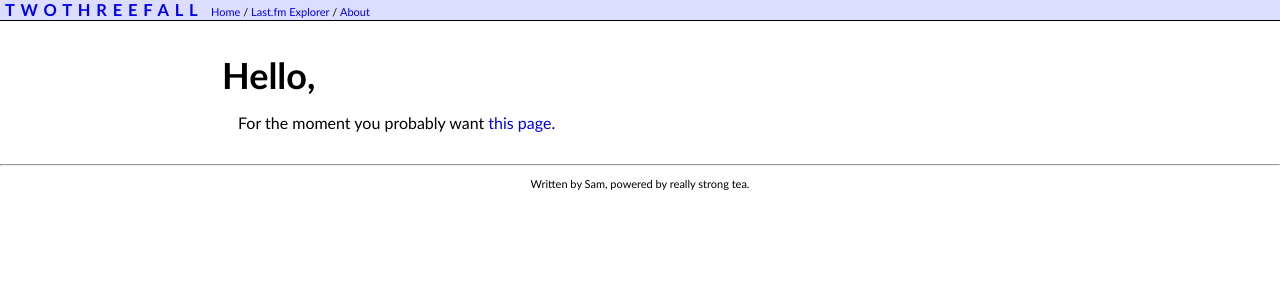
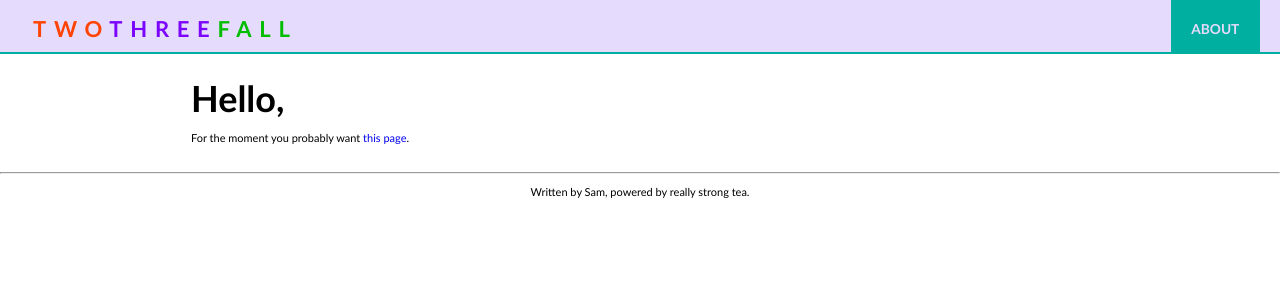
Before and after one commit to sjcorbett/twothreefall.co.uk, a Django app: template templates/landing.html in a window 1280 px wide. Shown: the top 300 px of the page. Run offline with Django 3.2, Linux system fonts and the light colour scheme; the template is opened without the code that fills it, so the values that code supplies are empty; parts of the project's set-up code (start-up, migrations or seed data) failed here and were passed over; some libraries are stand-ins or nearby versions.

Commit message:
Improve layout and style of page header, add breadcrumb template tag and set cache timeout to 1 second when running locally.

```diff
--- a/lastfmexplorer/templates/exploration/base.html
+++ b/lastfmexplorer/templates/exploration/base.html
@@ -1,6 +1,10 @@
 {% extends 'root.html' %}
-{% load reversetag %}
+{% load reversetag breadcrumbs %}
 {% block ttle %}{% block lextitle %}{% endblock %}Last.fm Explorer{% endblock %}
+{% block breadcrumbs %}
+    {{ block.super }}
+    {% breadcrumb_url "Last.fm Explorer" twothreefall.lastfmexplorer.views.start %}
+{% endblock %}
 {% block body %}
     <div id="top">
         <div id="datesandmenu">
--- a/lastfmexplorer/templates/exploration/overview.html
+++ b/lastfmexplorer/templates/exploration/overview.html
@@ -1,4 +1,10 @@
 {% extends 'exploration/base.html' %}
+
+{% load breadcrumbs %}
+{% block breadcrumbs %}
+    {{ block.super }}
+    {% breadcrumb_url context.user twothreefall.lastfmexplorer.views.overview context.user context.start context.end %}
+{% endblock %}
 
 {% block lextitle %}{{ context.user }} - {% if context.year %}{{ context.year }} - {% endif %}{% endblock %}
 {% block content %}
--- a/lastfmexplorer/templates/index.html
+++ b/lastfmexplorer/templates/index.html
@@ -1,5 +1,10 @@
 {% extends 'root.html' %}
+{% load breadcrumbs %}
 {% block ttle %}Last.fm Explorer{% endblock %}
+{% block breadcrumbs %}
+    {{ block.super }}
+    {% breadcrumb_url "Last.fm Explorer" twothreefall.lastfmexplorer.views.start %}
+{% endblock %}
 {% comment %}
 {% block javascript %}<script type="text/javascript" src="{{ MEDIA_URL }}js/update-polling.js"></script>{% endblock %}
         <p><img src="{{ MEDIA_URL }}img/site/spinner.gif"/>Contacting Last.fm to see if you exist</p>
--- a/media/style.css
+++ b/media/style.css
@@ -1,23 +1,78 @@
 /******* TWOTHREEFALL **********************************************/
 #twothreefall {
+    position: relative;
+    float: left;
     width: 100%;
-    border-bottom: 1px solid #000;
-    background-color: #ddf;
+    border-bottom: 2px solid #00afa0;
+    padding: 15px 0 10px 0;
+    background-color: #e5dbfc;
+    /* color: #fff; */
 }
 
 #twothreefall h2 {
+    float: left;
+    font-size: 2em;
     letter-spacing: 0.35em;
-    padding: 0 0.3em;
-    display: inline;
-    color: #0000bb;
+    padding: 0 0.3em 0 1.5em;
+    margin: 0;
 }
 
-#twothreefall a.ttflink:hover,
-#twothreefall a.ttflink:visited {
+.ttflink .ttfTwo {
+    color: #ff4302;
+}
+.ttflink .ttfThree {
+    color: #7b04ff;
+}
+.ttflink .ttfFall {
+    color: #00bd00;
+}
+.ttflink:hover {
     text-decoration: none;
-    color: #0000bb;
 }
 
+#twothreefall #crumbs {
+    float: left;
+    margin-top: 8px;
+}
+
+.crumblink {
+    font-weight: bold;
+    margin: 0 4px;
+    color: blue;
+}
+
+#twothreefall a.crumblink:hover,
+#twothreefall a.crumblink:visited {
+    text-decoration: none;
+}
+
+#twothreefall a.crumblink:hover {
+    text-decoration: underline;
+}
+
+#fixedrightmenu {
+    position: absolute;
+    right: 20px;
+    top: 0;
+    bottom: 0;
+    background-color: #00afa0;
+    padding: 20px 0;
+    font-weight: bold;
+}
+
+#fixedrightentries li {
+    padding: 0 1.5em;
+    font-size: 1.25em;
+}
+
+#fixedrightmenu a,
+#fixedrightmenu a:visited {
+    color: #e5dbfc;
+}
+#fixedrightmenu a:hover {
+    color: #fff;
+    text-decoration: none;
+}
 
 /******* GENERAL ***************************************************/
 body {
@@ -29,6 +84,7 @@
 
 #bodywrapper {
     width: 964px;
+    clear: both;
     margin: 0 auto;
 }
 
@@ -124,13 +180,24 @@
 .commaseparated li:after {
     content: ", ";
 }
-.slashseparated li.last:after, .commaseparated li.last:after {
+.gtseparated li:after {
+    content: " > ";
+}
+
+.gtseparated li.first:before {
+    content: " > ";
+}
+
+.slashseparated li.last:after,
+.commaseparated li.last:after,
+.gtseparated li.last:after {
 	content: "";
 }
 
+
 /******* LINKS *****************************************************/
 li.barchart a:link, li.barchart a:visited {
-   color:#000;
+   color: #000;
 }
 
 a:link, a:visited {
--- a/templates/landing.html
+++ b/templates/landing.html
@@ -1,7 +1,7 @@
 {% extends 'root.html' %}
 {% block body %}
-<div class="post">
-    <h2>Hello,</h2>
+<div id="top">
+    <h1>Hello,</h1>
     <p>For the moment you probably want <a href="/lastfmexplorer">this page</a>.</p>
 </div>
 {% endblock %}
--- a/templates/root.html
+++ b/templates/root.html
@@ -23,7 +23,17 @@
     </head>
 
     <body>
-{% include 'twothreefall.html' %}
+{% comment %} Navigation {% endcomment %}
+        <div id="twothreefall">
+            <h2><a class="ttflink" href="/"><span class="ttfTwo">TWO</span><span class="ttfThree">THREE</span><span class="ttfFall">FALL</span></a></h2>
+            <div id="crumbs"> {% block breadcrumbs %}{% endblock %} </div>
+            <div id="fixedrightmenu">
+                <ul id="fixedrightentries" class="inlinedlist">
+                    <li><a href="{% url about %}">ABOUT</a></li>
+                </ul>
+            </div>
+        </div>
+
 {% block allcontent %}
         <div id="bodywrapper">
             {% block body %}{% endblock %}
--- a/templates/twothreefall.html
+++ /dev/null
@@ -1,10 +0,0 @@
-{% comment %} Menu for twothreefall header. {% endcomment %}
-
-        <div id="twothreefall">
-            <h2><a class="ttflink" href="/">TWOTHREEFALL</a></h2>
-            <ul class="inlinedlist slashseparated">
-                <li><a href="/">Home</a></li>
-                <li><a href="{% url twothreefall.lastfmexplorer.views.start %}">Last.fm Explorer</a></li>
-                <li class="last"><a href="{% url about %}">About</a></li>
-            </ul>
-        </div>
--- a/urls.py
+++ b/urls.py
@@ -9,7 +9,7 @@
 admin.autodiscover()
 
 urlpatterns = patterns('',
-    (r'^$', cache_page(direct_to_template, settings.CACHE_DATA_TIMEOUT), {'template': 'landing.html'}),
+    url(r'^$', cache_page(direct_to_template, settings.CACHE_DATA_TIMEOUT), {'template': 'landing.html'}, name="home"),
     url(r'^about$', cache_page(direct_to_template, settings.CACHE_DATA_TIMEOUT), {'template' : 'about.html'}, name="about"),
     (r'^lastfmexplorer/', include('twothreefall.lastfmexplorer.urls')),
     (r'^status/cache/$', twothreefall.views.memcached_status),
```
Also changed, not shown: lastfmexplorer/templates/exploration/user-chart.html (+9 -0 lines), media/reset.css (added, +48 -0 lines), templatetags/breadcrumbs.py (added, +124 -0 lines), templatetags/__init__.py (added).
